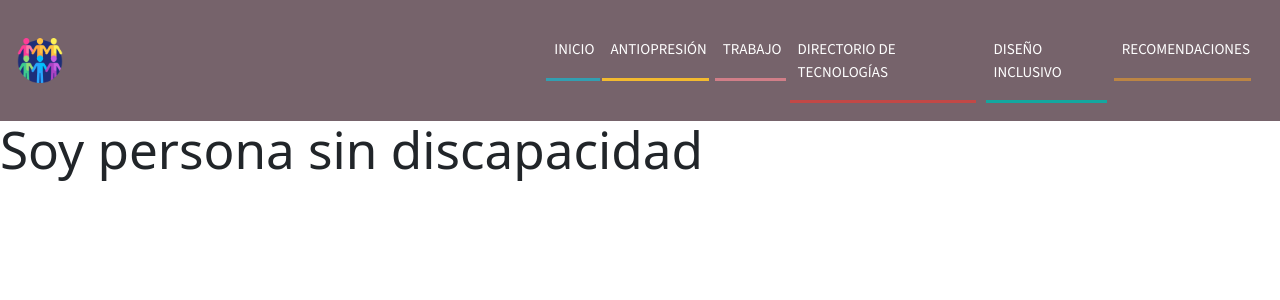
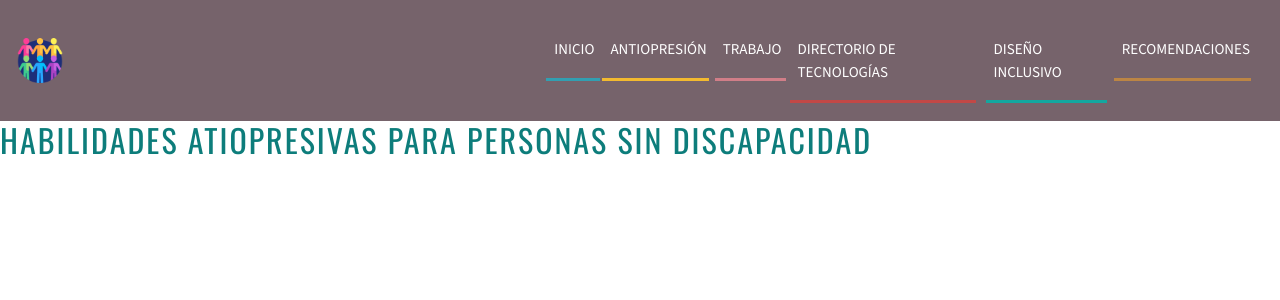
Before and after one commit to atzina/tecnologia-discapacidad, a React (Vite) app in the folder tecnologia_y_discapacidad/: page /persona-sin-discapacidad in a window 1280 px wide. Shown: the top 300 px of the page. Built offline with nearby package versions, Linux system fonts and the light colour scheme; a web font is replaced by a local one.

Commit message:
inicio de habilidades

```diff
--- a/tecnologia_y_discapacidad/src/components/ModAntiop/Habilidades.jsx
+++ b/tecnologia_y_discapacidad/src/components/ModAntiop/Habilidades.jsx
@@ -24,15 +24,15 @@ function Habilidades () {
                 La meta no es tener acceso al nivel más sofisticado de habilidades antiopresivas veinticuatro horas al día, sin oampliar nuestro alcance de habilidades para poder contar con más opciones y que así, el acceso a un repertorio completo de habilidades sea más y más posible. Usaremos las habilidades más limitadas más frecuentemente, comportándonos de maneras que no desearíamos. Aumentar nuestro acceso a habilidades más amplias requiere intencionalidad, práctica y tiempo. El desarrollo de estas habilidades ocurre en el trascurso de los años y no puede obtenerse con una lectura, esto busca ser una provocación a que investigues busques y te dispongas a aprender.
             </p>
 
-            <p>Te invitamos a darle un vistazo a las habilidades y tratar de indenficarte con algunas de ellas: Me identifico como:</p>
+            <p>Te invito a darle un vistazo a las habilidades y tratar de indenficarte con algunas de ellas: Elige una opción, respondiendo a Me identifico como:</p>
         </div>
         <div className='links-habilidades'>
                 <a href='/persona-discapacidad'>
-                    <span class="badge text-bg-info"> Persona con discapacidad</span>
+                    <span className="badge text-bg-info"> Persona con discapacidad</span>
                 </a>
 
                 <a href='/persona-sin-discapacidad'>
-                <span class="badge text-bg-info">Persona sin discapacidad</span>
+                <span className="badge text-bg-info">Persona sin discapacidad</span>
                 </a>
         </div>
 
--- a/tecnologia_y_discapacidad/src/components/ModAntiop/Habilidadesmarg.jsx
+++ b/tecnologia_y_discapacidad/src/components/ModAntiop/Habilidadesmarg.jsx
@@ -2,7 +2,7 @@
 function Habilidadesmarg () {
 
     return (
-        <h1>Persona con Discapacidad</h1>
+        <h2>Habilidades Antiopresivas para personas con Discapacidad</h2>
     )
 }
 
--- a/tecnologia_y_discapacidad/src/components/ModAntiop/Habilidadesprivilegio.jsx
+++ b/tecnologia_y_discapacidad/src/components/ModAntiop/Habilidadesprivilegio.jsx
@@ -1,7 +1,7 @@
 
 function Habilidadesprivilegio () {
     return (
-        <h1>Soy persona sin discapacidad</h1>
+        <h2>Habilidades Atiopresivas para personas sin discapacidad</h2>
     )
 }
 
```
Also changed, not shown: tecnologia_y_discapacidad/src/components/ModAntiop/Habilidadesmarg.css (added).
